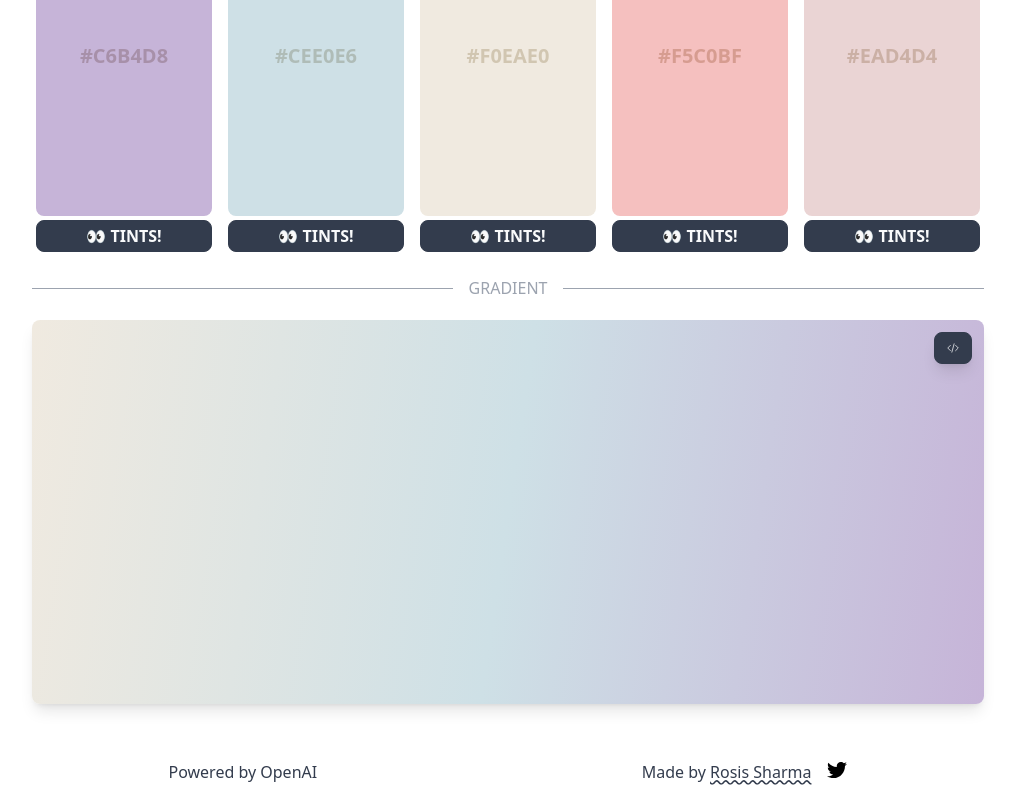
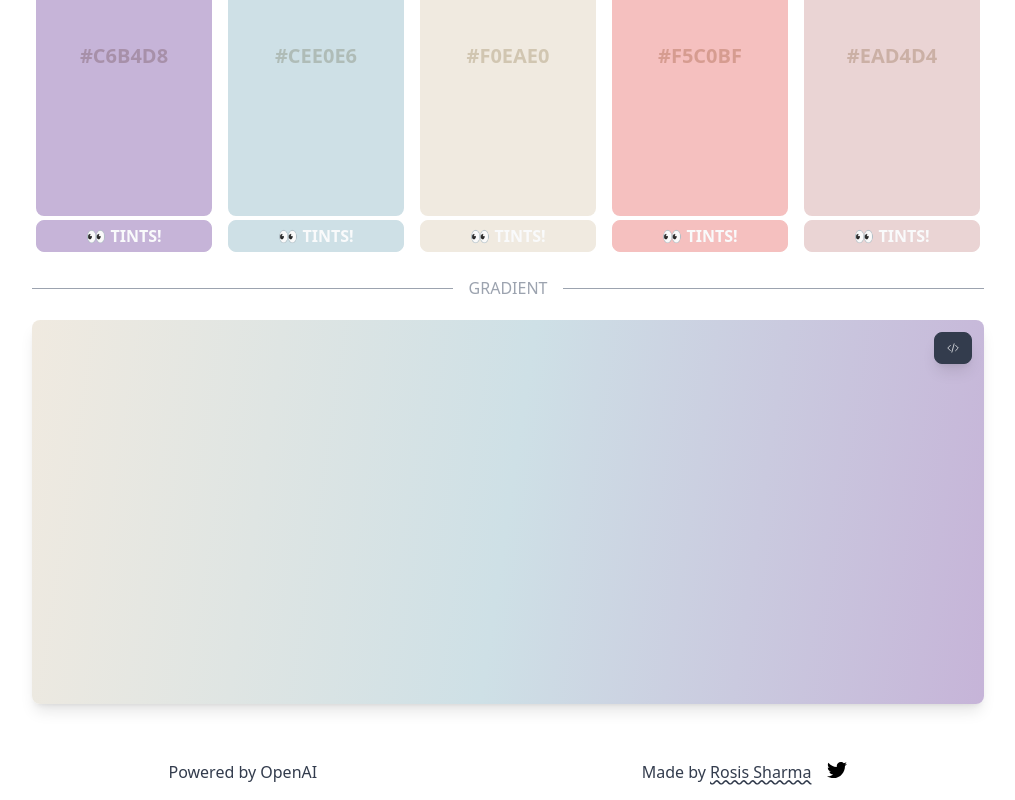
Before and after one commit to rosissharma/DOLORES, a Nuxt app: page / in a window 1280 px wide. Shown: the part 772-1572 px from the top of the page, without its empty margins (132-1147 px from the left). Built offline with nearby package versions, Linux system fonts and the light colour scheme.

Commit message:
tint button update

```diff
--- a/components/GridBlock.vue
+++ b/components/GridBlock.vue
@@ -34,6 +34,7 @@
       @click="toggleTints(color)"
       class="btn btn-sm mt-1 w-full text-xs sm:text-base"
       aria-label="Show tints"
+      :style="{ backgroundColor: color, borderColor: color }"
     >
       {{ showTints ? "🫣 TINTS!" : "👀 TINTS!" }}
     </button>
```
